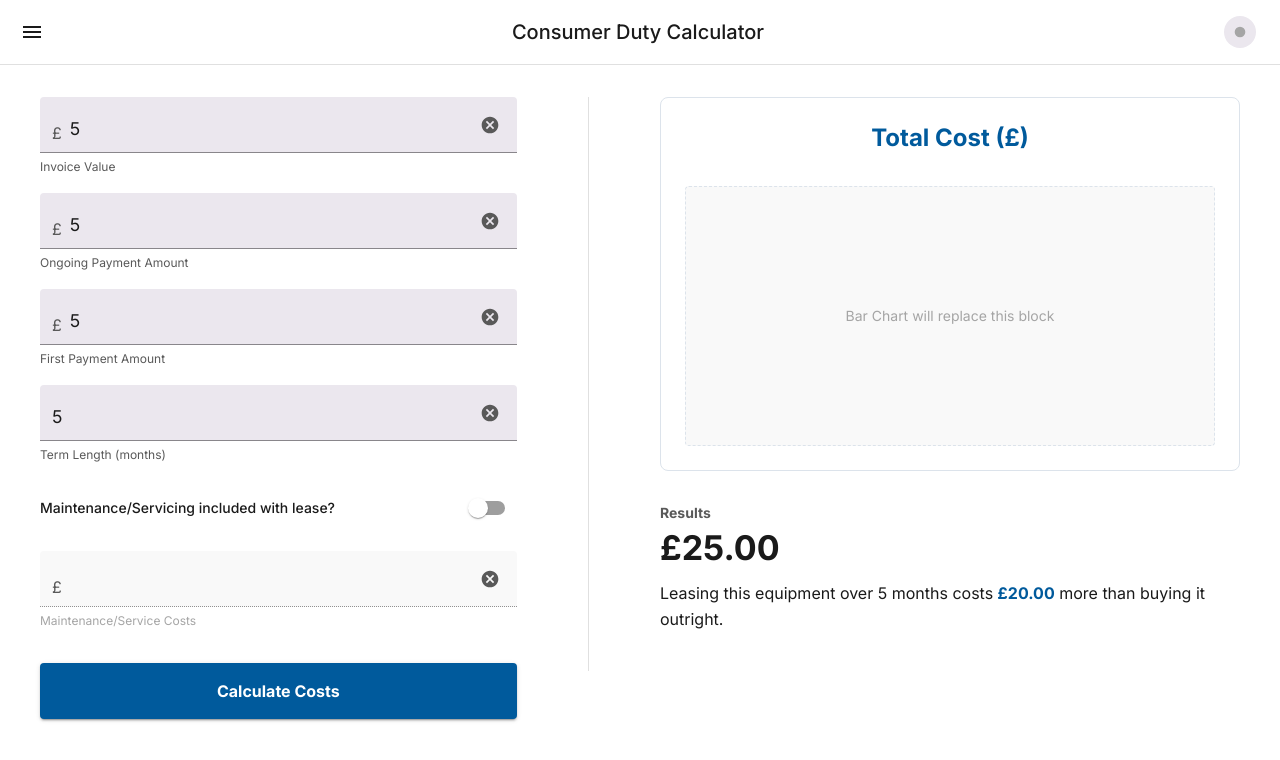
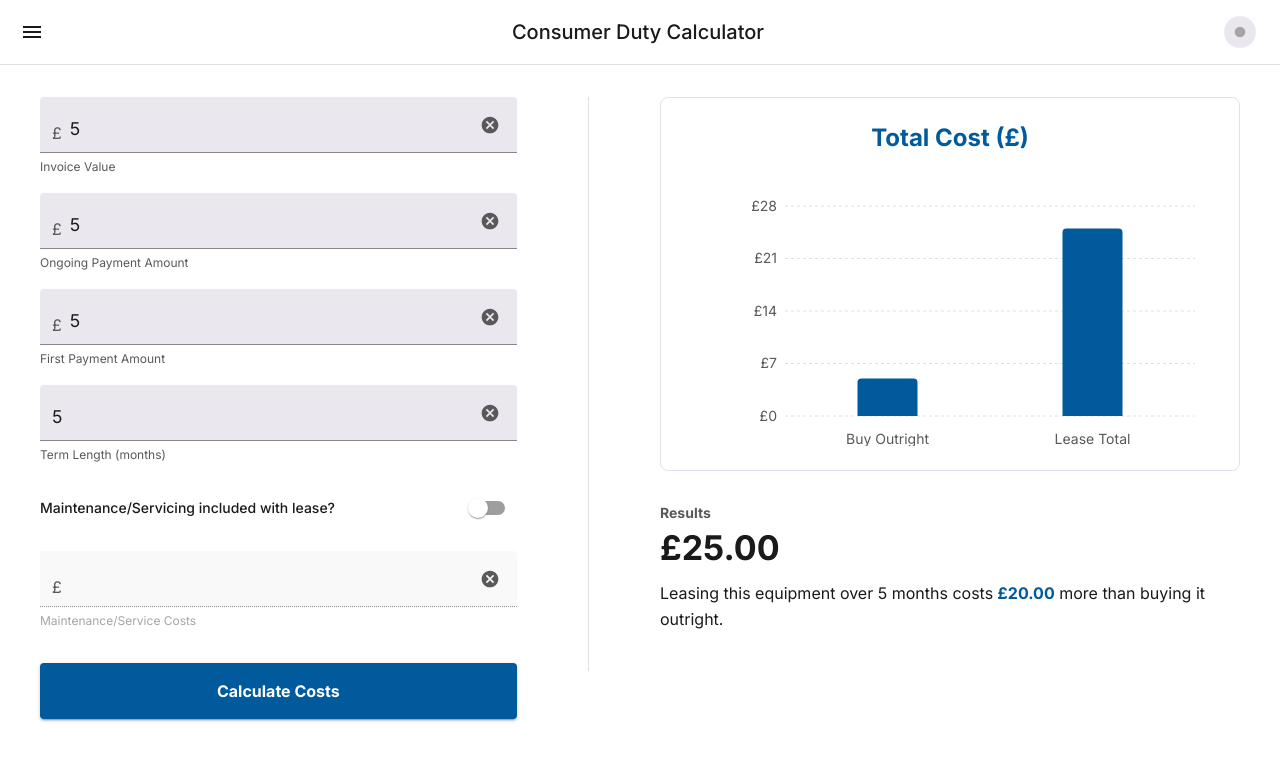
Before and after one commit to enrini/ConDutCal, a React (Vite) app in the folder con-dut-cal/: page / in a window 1280 px wide. Both pictures are taken after typing "5", "5", "5", "5" into the empty fields and a click on the button "Calculate Costs". Shown: the top 760 px of the page. Built offline with nearby package versions, Linux system fonts and the light colour scheme.

Commit message:
feat: Added bar chart
Fixes: #30

```diff
--- a/con-dut-cal/package.json
+++ b/con-dut-cal/package.json
@@ -19,7 +19,8 @@
     "@mui/icons-material": "^9.5.0",
     "@mui/material": "^9.5.0",
     "react": "^19.2.8",
-    "react-dom": "^19.2.8"
+    "react-dom": "^19.2.8",
+    "recharts": "^3.10.1"
   },
   "devDependencies": {
     "@eslint/js": "^10.0.1",
--- a/con-dut-cal/src/components/Calculator.tsx
+++ b/con-dut-cal/src/components/Calculator.tsx
@@ -1,4 +1,13 @@
 import React, { useState } from 'react';
+import {
+  BarChart,
+  Bar,
+  XAxis,
+  YAxis,
+  CartesianGrid,
+  Tooltip,
+  ResponsiveContainer,
+} from 'recharts';
 import {
   Box,
   Typography,
@@ -290,15 +299,56 @@ export default function Calculator() {
                   display: 'flex',
                   alignItems: 'center',
                   justifyContent: 'center',
-                  bgcolor: '#F9F9F9',
-                  border: '1px dashed #DCE3EB',
-                  borderRadius: 1
+                  bgcolor: isCalculated ? '#FFFFFF' : '#F9F9F9',
+                  border: isCalculated ? 'none' : '1px dashed #DCE3EB',
+                  borderRadius: 1,
+                  width: '100%',
                 }}
-                data-testid="chart-placeholder"
+                data-testid="chart-container"
               >
-                <Typography variant="body2" sx={{ color: '#A5A5A5', fontFamily: 'Inter' }}>
-                  {isCalculated ? 'Bar Chart will replace this block' : '[ Dynamic Chart Placeholder ]'}
-                </Typography>
+                {!isCalculated ? (
+                  <Typography variant="body2" sx={{ color: '#A5A5A5', fontFamily: 'Inter' }}>
+                    [ Dynamic Chart Placeholder ]
+                  </Typography>
+                ) : (
+                  <ResponsiveContainer width="100%" height="100%">
+                    <BarChart
+                      data={[
+                        { name: 'Buy Outright', cost: parseFloat(invoiceValue) || 0 },
+                        { name: 'Lease Total', cost: results.totalCost },
+                      ]}
+                      margin={{ top: 20, right: 20, left: 20, bottom: 0 }}
+                    >
+                      <CartesianGrid strokeDasharray="3 3" vertical={false} stroke="#E0E0E0" />
+                      <XAxis
+                        dataKey="name"
+                        axisLine={false}
+                        tickLine={false}
+                        tick={{ fontFamily: 'Inter', fill: '#595959', fontSize: 14 }}
+                        dy={10}
+                      />
+                      <YAxis
+                        axisLine={false}
+                        tickLine={false}
+                        tick={{ fontFamily: 'Inter', fill: '#595959', fontSize: 14 }}
+                        tickFormatter={(value) => `£${value.toLocaleString('en-GB')}`}
+                        width={80}
+                      />
+                      <Tooltip
+                        formatter={(value: number) => [`£${formatGBP(value)}`, 'Total Cost']}
+                        cursor={{ fill: '#F9F9F9' }}
+                        contentStyle={{ borderRadius: '8px', border: '1px solid #DCE3EB', fontFamily: 'Inter' }}
+                      />
+                      <Bar
+                        dataKey="cost"
+                        fill="#005A9C"
+                        radius={[4, 4, 0, 0]}
+                        maxBarSize={60}
+                        animationDuration={1000}
+                      />
+                    </BarChart>
+                  </ResponsiveContainer>
+                )}
               </Box>
             </Paper>
 
```
Also changed, not shown: 2 other files (tests, documents, lock files or other folders).
